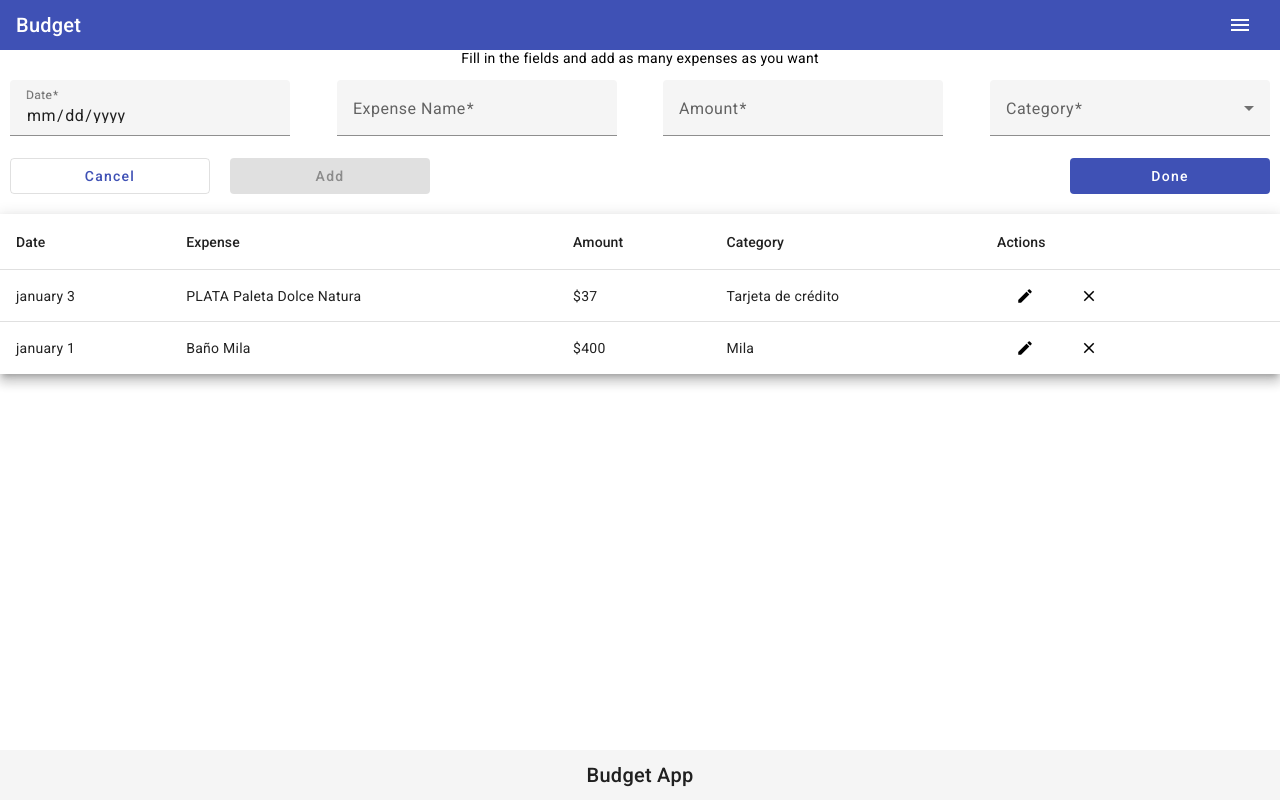
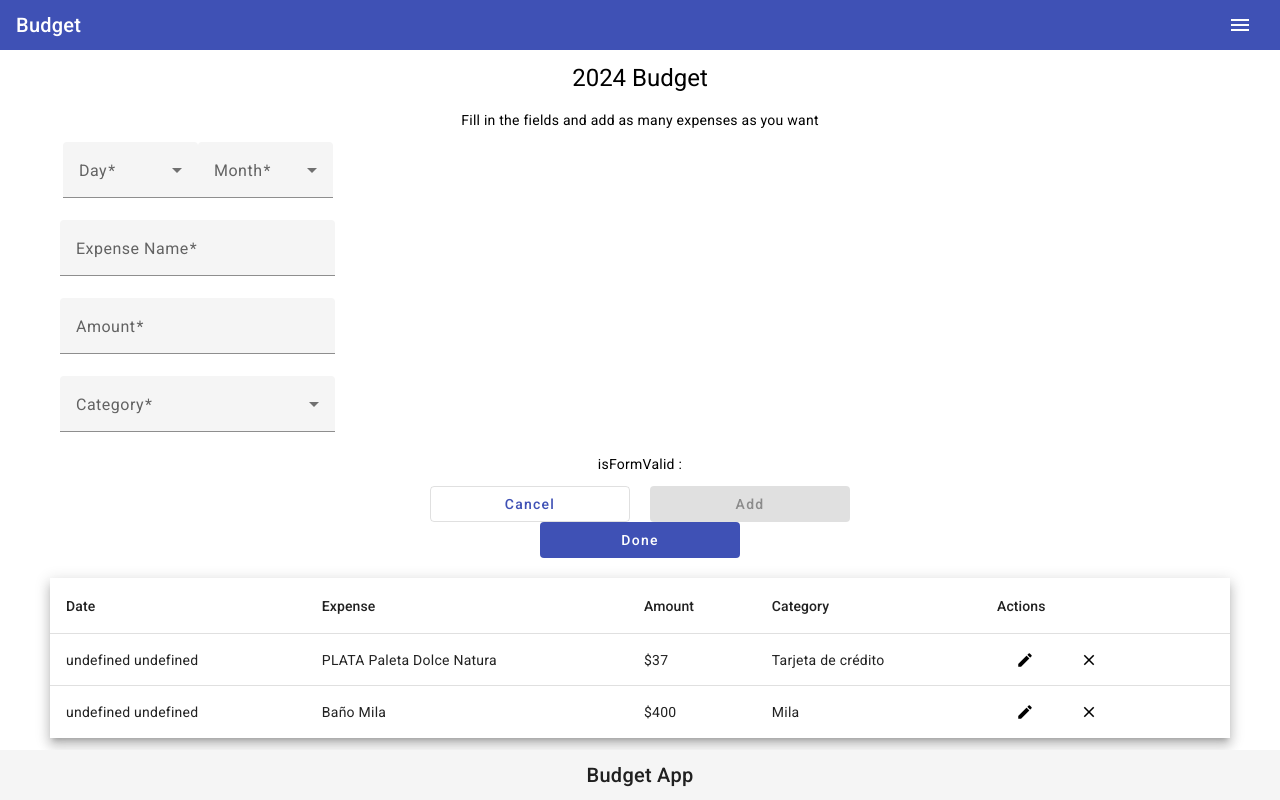
Before and after one commit to valtoscano95/budget, an Angular app: page /budget in a window 1280 px wide. Both pictures are taken after a click on the button "Add New Expenses". Built offline with nearby package versions, Linux system fonts and the light colour scheme.

Commit message:
changed date format in form to day and month

```diff
--- a/src/app/components/budget-table/budget-table.component.html
+++ b/src/app/components/budget-table/budget-table.component.html
@@ -7,7 +7,8 @@
     <!-- Date Column -->
     <ng-container matColumnDef="date">
       <th mat-header-cell *matHeaderCellDef> Date </th>
-      <td mat-cell *matCellDef="let element"> {{element.date}} </td>
+      <!-- get month from array using the element.month -->
+      <td mat-cell *matCellDef="let element"> {{getExpenseDate(element.month-1, element.day)}}</td>
     </ng-container>
 
     <!-- Name Column -->
--- a/src/app/components/budget-table/budget-table.component.ts
+++ b/src/app/components/budget-table/budget-table.component.ts
@@ -38,7 +38,9 @@ export class TableComponent implements OnInit, OnDestroy{
     //subscribe to behaviour subject for when a new expense is added
     this.expenseCreatedSubscription = this.expenseService.expenseCreated.subscribe((expense:Expense)=>{
       if(expense){
+        //sort expenses
         const newExpenseArray = [expense, ...this.dataSource];
+        const sortedExpenseArray = this.expenseService.sortExpenses(newExpenseArray);
         this.dataSource = newExpenseArray;
       }
     });
--- a/src/app/components/budget/budget.component.html
+++ b/src/app/components/budget/budget.component.html
@@ -1,4 +1,4 @@
-<section>
+<section class="center">
     <h1>{{year}} Budget</h1>
    <app-expense-form></app-expense-form>
     <app-budget-table></app-budget-table>
--- a/src/app/components/dashboard/dashboard.component.html
+++ b/src/app/components/dashboard/dashboard.component.html
@@ -1,3 +1,3 @@
-<section>
+<section class="center">
     <button routerLink="/budget" mat-flat-button color="primary">See 2024 Budget</button>
 </section>
--- a/src/app/components/expense-form/expense-form.component.css
+++ b/src/app/components/expense-form/expense-form.component.css
@@ -16,13 +16,40 @@ section{
   width: 100%;
 }
 
+.half-width{
+  width: 49%;
+}
+
 .form-button{
   width: 200px;
   margin: 0 10px;
 }
 
-.displayFlex{
-  display: inline-flex;
-  justify-content: space-between;
-  width: 100%;
+@media only screen and (max-width:1000px){
+  .form-input-container{
+      display: inline-block;
+      width: 440px;
+      max-width: 49%;
+      padding: 0 10px;
+      box-sizing: border-box;
+  }
+
+  .flex-row.block-mobile{
+    display: block;
+  }
+
+  .form-button{
+    width: 440px;
+    max-width: calc(50%-10px);
+    margin: 0;
+  }
+
+  .margin-bottom-mobile{
+    margin-bottom: 20px;
+  }
+
+  .full-width-mobile  button{
+    width: 100%;
+  }
+
 }
--- a/src/app/components/expense-form/expense-form.component.html
+++ b/src/app/components/expense-form/expense-form.component.html
@@ -6,19 +6,24 @@
     <form [formGroup]="ExpenseForm" (ngSubmit)="onSubmit()">
 
         <p>Fill in the fields and add as many expenses as you want</p>
-        <div class="displayFlex">
+        <div class="flex-row block-mobile block-mobile" (click)="checkChanges()" (keyup)="checkChanges()">
             <!-- date -->
             <div class="form-input-container">
-                <mat-form-field class="full-width">
-                    <mat-label>Date</mat-label>
-                    <input
-                    matInput
-                    placeholder="100"
-                    type="date"
-                    name="date"
-                    id="date"
-                    formControlName="date"
-                    required>
+                <mat-form-field class="half-width">
+                    <mat-label>Day</mat-label>
+                    <mat-select formControlName="day" name="day" id="day">
+                        <mat-option *ngFor="let day of days" [value]="day" (click)="checkChanges()">
+                            {{day}}
+                        </mat-option>
+                    </mat-select>
+                </mat-form-field>
+                <mat-form-field class="half-width">
+                    <mat-label>Month</mat-label>
+                    <mat-select formControlName="month" name="month" id="month">
+                        <mat-option *ngFor="let month of monthList" [value]="month.value" (click)="checkChanges()">
+                            {{month.viewValue}}
+                        </mat-option>
+                    </mat-select>
                 </mat-form-field>
             </div>
 
@@ -58,22 +63,23 @@
                 <mat-form-field class="full-width">
                     <mat-label>Category</mat-label>
                     <mat-select formControlName="category" name="category" id="category">
-                    <mat-option *ngFor="let category of categories" [value]="category.value">
+                    <mat-option *ngFor="let category of categories" [value]="category.value" (click)="checkChanges()">
                         {{category.viewValue}}
                     </mat-option>
                     </mat-select>
                 </mat-form-field>
             </div>
         </div>
+        <p>isFormValid : {{isFormValid}}</p>
 
-        <div class="displayFlex">
+        <div class="flex-row block-mobile">
             <!-- submit button -->
-            <div>
+            <div class="flex-row margin-bottom-mobile">
                 <button class="form-button" type="button" mat-stroked-button color="primary" (click)="onCancel()">Cancel</button>
                 <button class="form-button" type="submit" mat-flat-button color="primary" [disabled]="!isFormValid">Add</button>
 
             </div>
-            <div>
+            <div class="full-width-mobile">
                 <button class="form-button" type="button" mat-flat-button color="primary" (click)="onDone()">Done</button>
             </div>
         </div>
--- a/src/app/components/expense-form/expense-form.component.ts
+++ b/src/app/components/expense-form/expense-form.component.ts
@@ -19,19 +19,31 @@ export class ExpenseFormComponent implements OnInit {
   selectedCategory: string;
   isFormValid:boolean;
   newExpense: Expense;
-
+  days: number[];
+  monthList: Category[];
 
   ExpenseForm = new FormGroup({
+    day: new FormControl('', Validators.required),
+    month: new FormControl('', Validators.required),
     expense: new FormControl('', Validators.required),
     amount: new FormControl(null, [Validators.required, Validators.min(1)]),
-    date: new FormControl('', Validators.required),
     category: new FormControl('', Validators.required)
 
   });
 
   ngOnInit(): void {
     this.categories = this.getCategories(categories);
+    this.days = this.getDays();
+    this.monthList =  this.getMonths(months);
 
+  }
+
+  getDays():number[]{
+    let arr :number[]= [];
+    for(let i=0; i<31; i++){
+      arr.push(i+1);
+    }
+    return arr;
   }
 
   onSubmit(){
@@ -40,17 +52,17 @@ export class ExpenseFormComponent implements OnInit {
       this.newExpense = this.getFormValues(this.ExpenseForm);
       this.expenseService.addNewExpense(this.newExpense);
     }
-    console.log(this.ExpenseForm.touched);
   }
 
   CheckFormValidity(form: FormGroup){
     this.isFormValid = (form.valid && form.touched)? true : false;
   }
 
-  getFormValues(ExpenseForm:FormGroup): Expense|any{
+  getFormValues(ExpenseForm:FormGroup): Expense{
     const formControls = ExpenseForm.controls;
     const newExpense = {
-      date: this.getDayAndMonth(formControls['date'].value) ,
+      day: formControls['day'].value,
+      month: formControls['month'].value ,
       amount: formControls['amount'].value,
       expense: formControls['expense'].value,
       category: formControls['category'].value
@@ -58,10 +70,17 @@ export class ExpenseFormComponent implements OnInit {
     return newExpense;
   }
 
-  getDayAndMonth(date:string):string{
-    const month = +date.split('-')[1]-1;
-    const day = +date.split('-')[2];
-    return `${months[month]} ${day}`
+  getDayAndMonth(day:number, month:string):string{
+    return `${month} ${day}`
+  }
+
+  getMonths(months:string[]): Category[]{
+    let arr = []
+    for(let index in months){
+      const item = {value: +index+1, viewValue:months[index]}
+      arr.push(item);
+    }
+    return arr;
   }
 
   onAddNewExpense(){
@@ -87,5 +106,8 @@ export class ExpenseFormComponent implements OnInit {
     return categoryArray
   }
 
+  checkChanges(){
+    this.isFormValid = this.ExpenseForm.valid;
+  }
 
 }
```
Also changed, not shown: src/app/components/budget-table/budget-table.component.css (line endings or trailing spaces).
